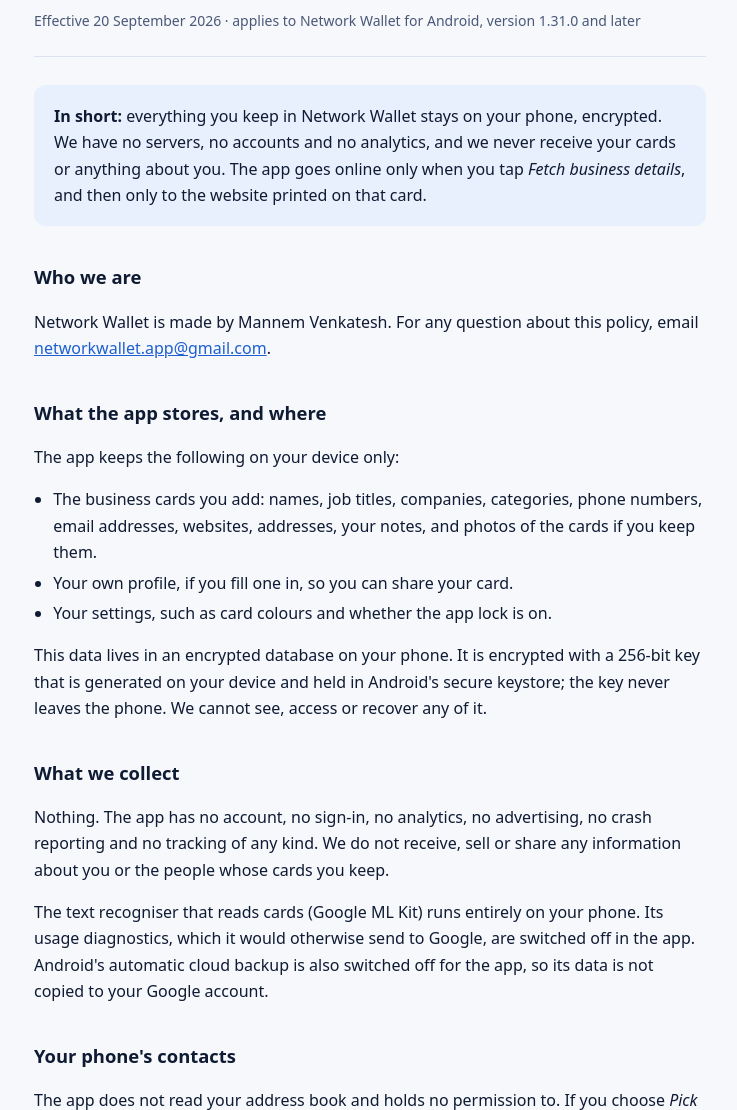
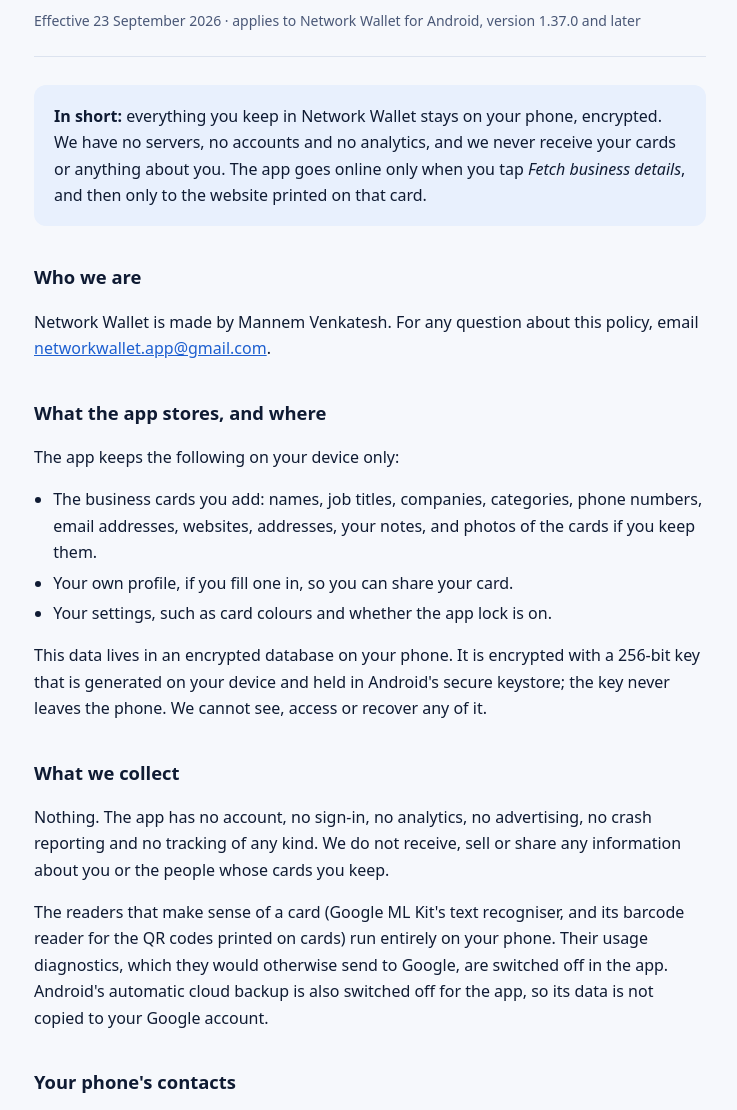
Before and after one commit to MannemVenkatesh/network-wallet-privacy, a plain HTML site: page index.html in a window 1280 px wide. Shown: the part 119-1229 px from the top of the page, without its empty margins (270-1007 px from the left). Drawn offline with Linux system fonts and the light colour scheme.

Commit message:
Mention the barcode reader, which also runs on the phone

```diff
--- a/index.html
+++ b/index.html
@@ -53,7 +53,7 @@
   <header>
     <div class="app">Network Wallet</div>
     <h1>Privacy Policy</h1>
-    <p class="dates">Effective 20 September 2026 · applies to Network Wallet for Android, version 1.31.0 and later</p>
+    <p class="dates">Effective 23 September 2026 · applies to Network Wallet for Android, version 1.37.0 and later</p>
   </header>
 
   <div class="summary">
@@ -74,7 +74,7 @@
 
   <h2>What we collect</h2>
   <p>Nothing. The app has no account, no sign-in, no analytics, no advertising, no crash reporting and no tracking of any kind. We do not receive, sell or share any information about you or the people whose cards you keep.</p>
-  <p>The text recogniser that reads cards (Google ML Kit) runs entirely on your phone. Its usage diagnostics, which it would otherwise send to Google, are switched off in the app. Android's automatic cloud backup is also switched off for the app, so its data is not copied to your Google account.</p>
+  <p>The readers that make sense of a card (Google ML Kit's text recogniser, and its barcode reader for the QR codes printed on cards) run entirely on your phone. Their usage diagnostics, which they would otherwise send to Google, are switched off in the app. Android's automatic cloud backup is also switched off for the app, so its data is not copied to your Google account.</p>
 
   <h2>Your phone's contacts</h2>
   <p>The app does not read your address book and holds no permission to. If you choose <em>Pick from contacts</em>, your own contacts app shows its picker and hands back only the one number you choose, together with the name on it; nothing else about that person, and nothing about anyone else, reaches the app. If you tap <em>Save to phone contacts</em>, your contacts app opens with the card's details filled in, and the contact is saved only when you save it there — this app never writes to your address book.</p>
@@ -103,7 +103,7 @@
   <h2>Changes to this policy</h2>
   <p>If this policy changes, the new version will be posted at this address with a new effective date. Because we hold none of your data, a change can only ever describe what the app itself does on your phone.</p>
 
-  <footer>Network Wallet · Privacy Policy · Effective 20 September 2026</footer>
+  <footer>Network Wallet · Privacy Policy · Effective 23 September 2026</footer>
 </main>
 </body>
 </html>
```
